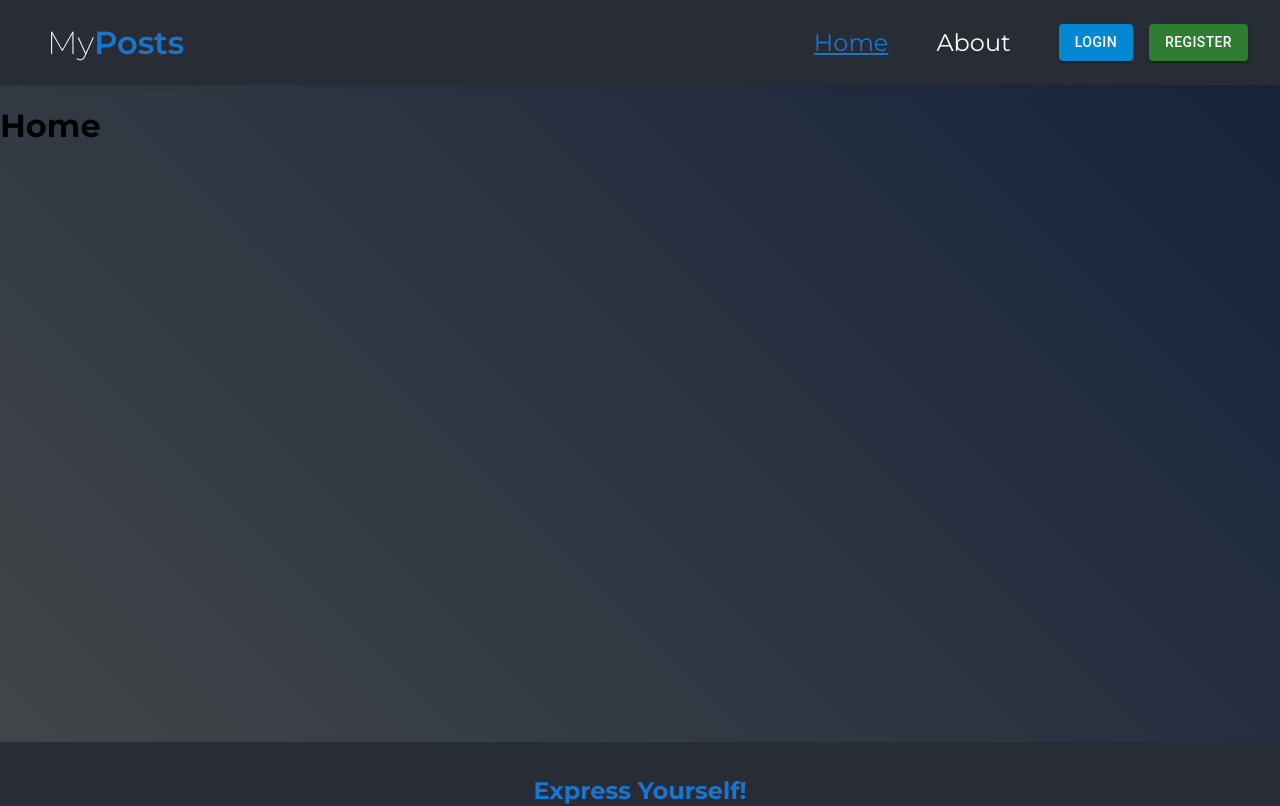
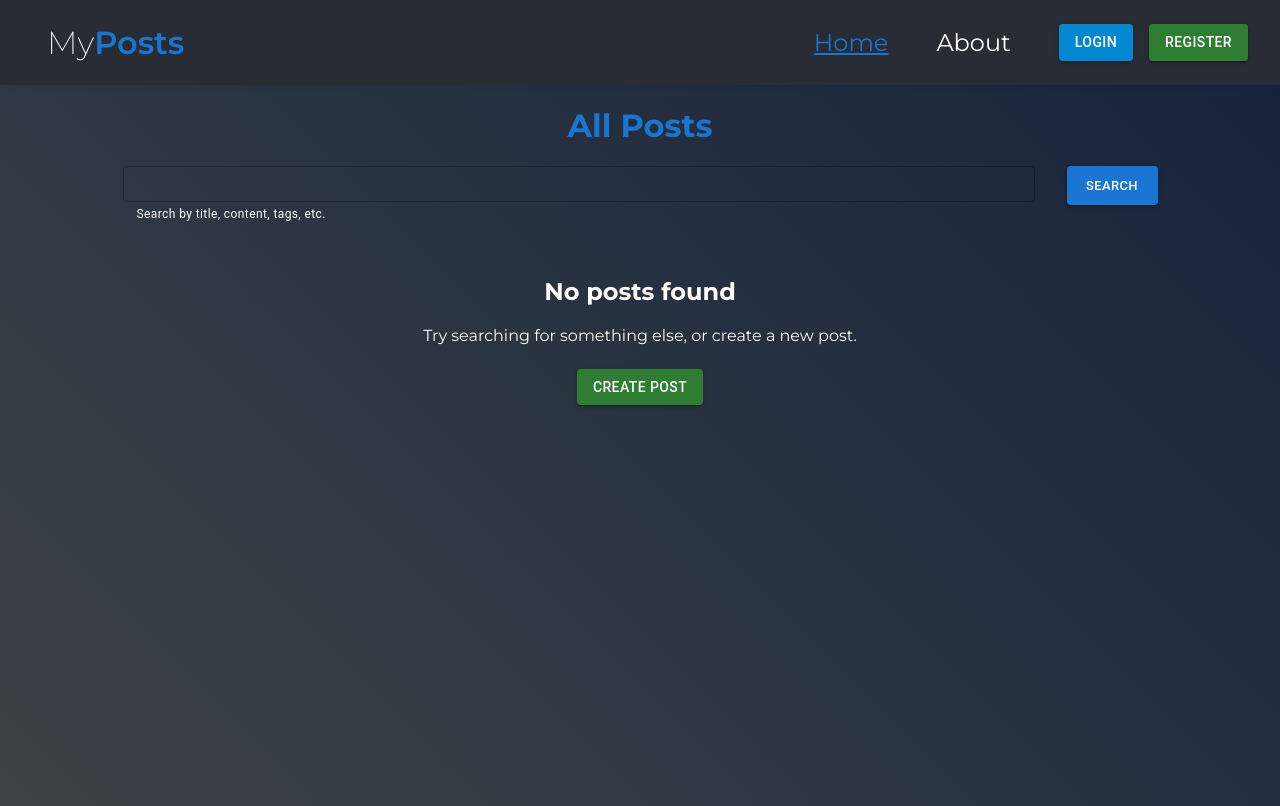
Before and after one commit to vertocode/my-posts, a React (Vite) app: page / in a window 1280 px wide. Shown: the top 806 px of the page. Built offline with nearby package versions, Linux system fonts and the light colour scheme; no server answers.

Commit message:
feat: create a page when we don't have posts

```diff
--- a/src/pages/Home/Home.scss
+++ b/src/pages/Home/Home.scss
@@ -0,0 +1,45 @@
+.Home {
+  display: flex;
+  flex-direction: column;
+  align-items: center;
+  height: 100vh;
+
+  h1 {
+    color: #1876D1;
+  }
+
+  form {
+    display: flex;
+    flex-direction: row;
+    flex-wrap: wrap;
+    align-items: flex-start;
+    padding: 0 2em;
+    margin-bottom: 2em;
+
+    input {
+      width: 70vw;
+      color: white;
+    }
+
+    button {
+      width: 7em;
+      height: 3em;
+    }
+
+    [disabled] {
+      color: gray;
+    }
+  }
+
+  .noposts {
+    text-align: center;
+
+    p {
+      margin-bottom: 1.5em;
+    }
+
+    a {
+      padding: 10px 25px;
+    }
+  }
+}
--- a/src/pages/Home/Home.tsx
+++ b/src/pages/Home/Home.tsx
@@ -1,11 +1,50 @@
 import './Home.scss'
-
-import {ReactElement} from 'react'
+import { ReactElement } from 'react'
+import { useNavigate, Link } from 'react-router-dom'
+import { useState } from 'react'
+import TextField from '@mui/material/TextField'
+import Button from '@mui/material/Button'
+import LoadingButton from '@mui/lab/LoadingButton'
+import { FormHelperText } from '@mui/material'
 
 const Home = (): ReactElement => {
+    const [search, setSearch] = useState('')
+    const [posts, setPosts] = useState([])
+    const [loading, setLoading] = useState(false)
+    const navigate = useNavigate()
+
+    const handleSubmit = (e) => {
+        e.preventDefault()
+    }
+
     return (
         <div className="Home">
-            <h1>Home</h1>
+            <h1>All Posts</h1>
+            <form onSubmit={ handleSubmit }>
+                <div>
+                    <TextField
+                        value={ search }
+                        type="text"
+                        onChange={ (e) => setSearch(e.target.value) }
+                    />
+                    <FormHelperText style={{ color: 'white' }} variant="outlined">Search by title, content, tags, etc.</FormHelperText>
+                </div>
+
+
+                {!loading && <Button size="small" type="submit" variant="contained">Search</Button>}
+                {loading && <LoadingButton size="small" loading type="submit" variant="contained">Loading...</LoadingButton>}
+            </form>
+            <main>
+                {posts.length === 0 && (
+                    <div className="noposts">
+                        <h2 style={{ color: 'white' }}>No posts found</h2>
+                        <p>Try searching for something else, or create a new post.</p>
+                        <Link to="/posts/create">
+                            <Button variant="contained" color="success">Create Post</Button>
+                        </Link>
+                    </div>
+                )}
+            </main>
         </div>
     )
 }
```
